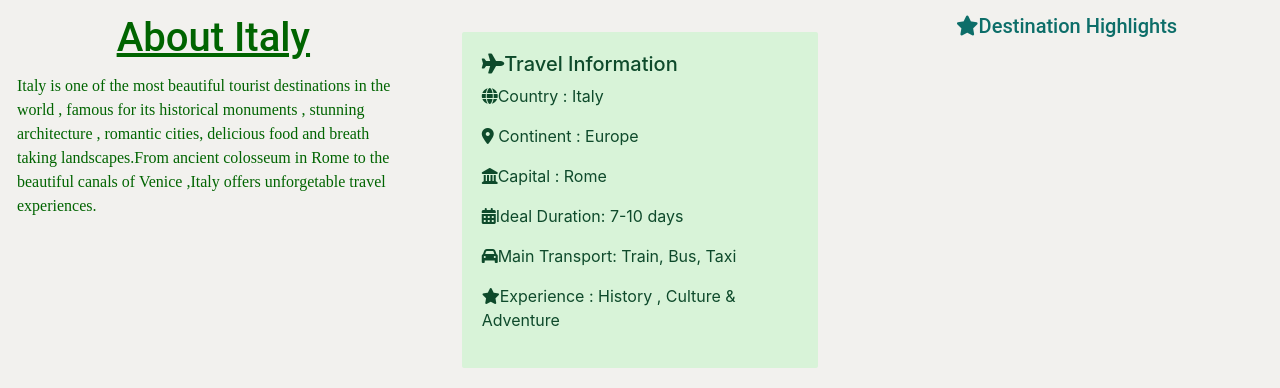
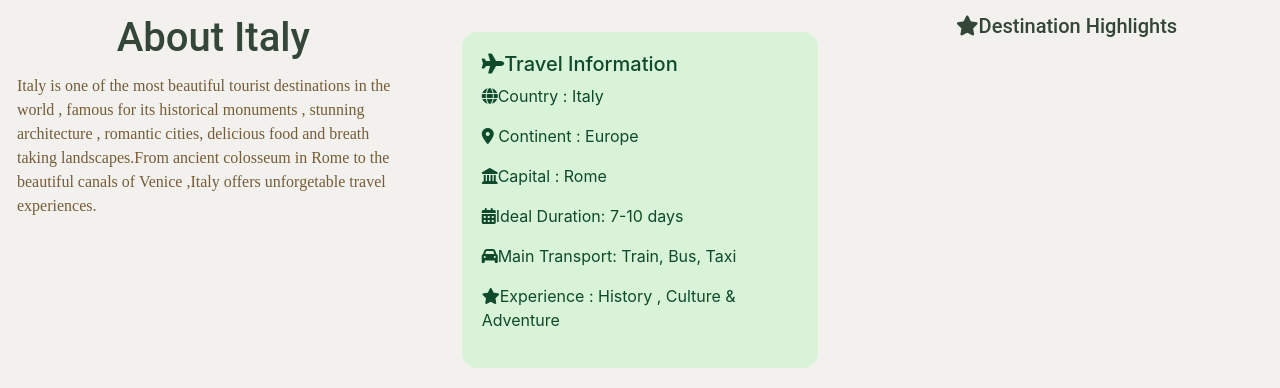
Before and after one commit to anirudhgowda789/Travel-Tourism-Website, a plain HTML site: page index.html in a window 1280 px wide. Shown: the part 2084-2472 px from the top of the page. Drawn offline with nearby package versions, Linux system fonts and the light colour scheme.

Commit message:
Nov 15, 2026, 1:16 PM

```diff
--- a/style.css
+++ b/style.css
@@ -113,15 +113,14 @@
     font-family:"Roboto";
     text-align:center;
     padding:2px;
-    text-decoration:underline;
-    color:darkgreen;
+    color:#344638;
 
 }
 .destination-about-description{
     font-family:"Bree Serif";
     text-align:left;
     padding:2px;
-     color:darkgreen;
+     color:#765C38;
 }
 .carousel-border{
     border-style:solid;
@@ -135,7 +134,7 @@
     background-color:rgb(216, 243, 216);
     margin:20px;
     padding:20px;
-    border-radius:2px;
+    border-radius:15px;
 }
 .icon-sidebar p{
     color: #0e4a2b;
@@ -146,6 +145,6 @@
 .destination-highlights-title{
     font-family:"Roboto";
     text-align:center;
-    color:#0D6E69;
+    color:#344638;
     padding:2px;
 }
```
